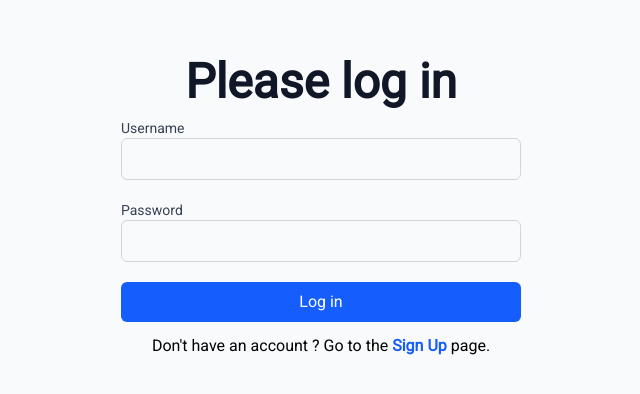
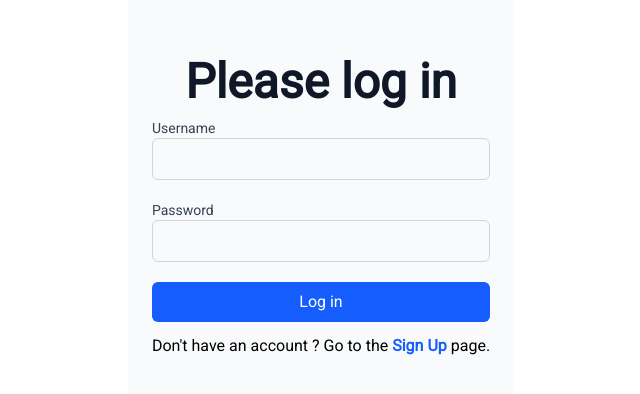
Before and after one commit to goran1010/TotallyNotTwitter-FrontEnd, a React (Vite) app: page /login in a window 1280 px wide. Shown: the part 192-586 px from the top of the page, without its empty margins (319-959 px from the left). Built offline with nearby package versions, Linux system fonts and the light colour scheme; no server answers.

Commit message:
fix: change width and styling of main and root

```diff
--- a/package.json
+++ b/package.json
@@ -4,7 +4,7 @@
   "version": "0.0.0",
   "type": "module",
   "scripts": {
-    "dev": "vite",
+    "dev": "kill-port 5173 && vite",
     "build": "vite build",
     "lint": "eslint .",
     "test": "vitest",
--- a/src/components/Main.jsx
+++ b/src/components/Main.jsx
@@ -3,7 +3,7 @@ import Navbar from "./Navbar";
 
 export default function Main() {
   return (
-    <main>
+    <main className="w-full lg:w-3xl bg-gray-100">
       <Navbar />
       <Outlet />
     </main>
--- a/src/components/Navbar.jsx
+++ b/src/components/Navbar.jsx
@@ -6,7 +6,7 @@ export default function Navbar() {
       className="
         flex w-full justify-around p-4 bg-gray-200
         md:justify-center md:gap-8
-        lg:flex-col lg:fixed lg:top-10 lg:left-3 lg:items-center lg:space-y-6 lg:w-min
+        lg:flex-col lg:fixed lg:top-1/2 lg:left-0 lg:translate-y-[-50%] lg:items-center lg:space-y-6 lg:w-min
       "
     >
       <Link to="/home">Home</Link>
--- a/src/styles/index.css
+++ b/src/styles/index.css
@@ -5,6 +5,8 @@ body {
 }
 #root {
   min-height: 100vh;
+  display: flex;
+  justify-content: center;
 }
 html,
 body,
```
